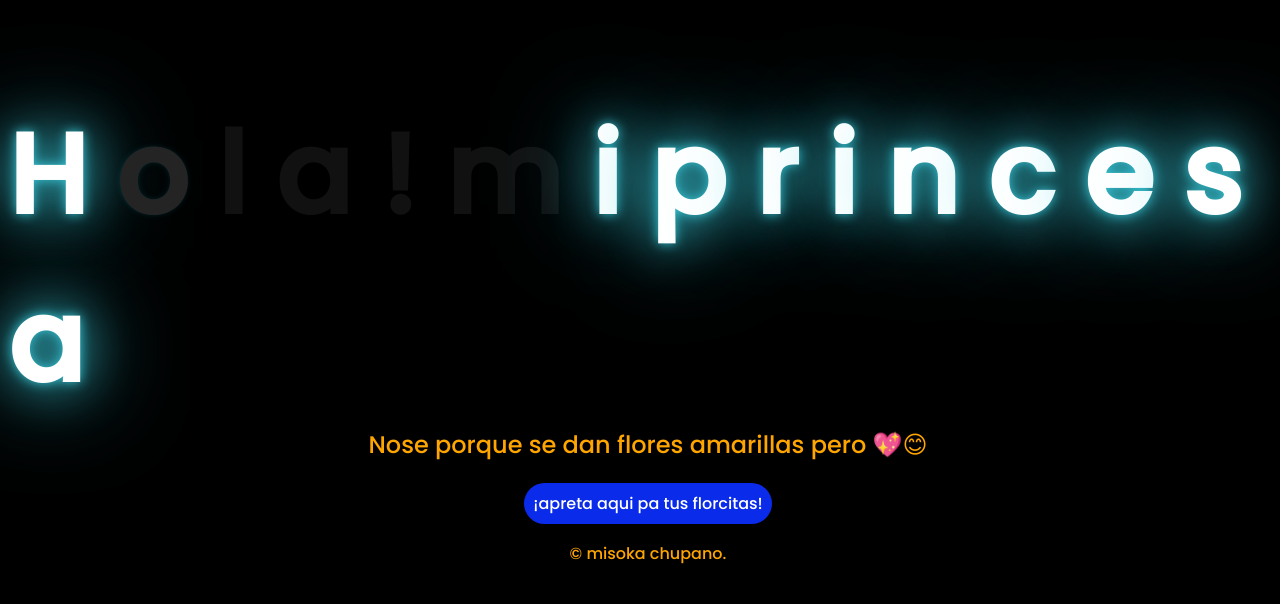
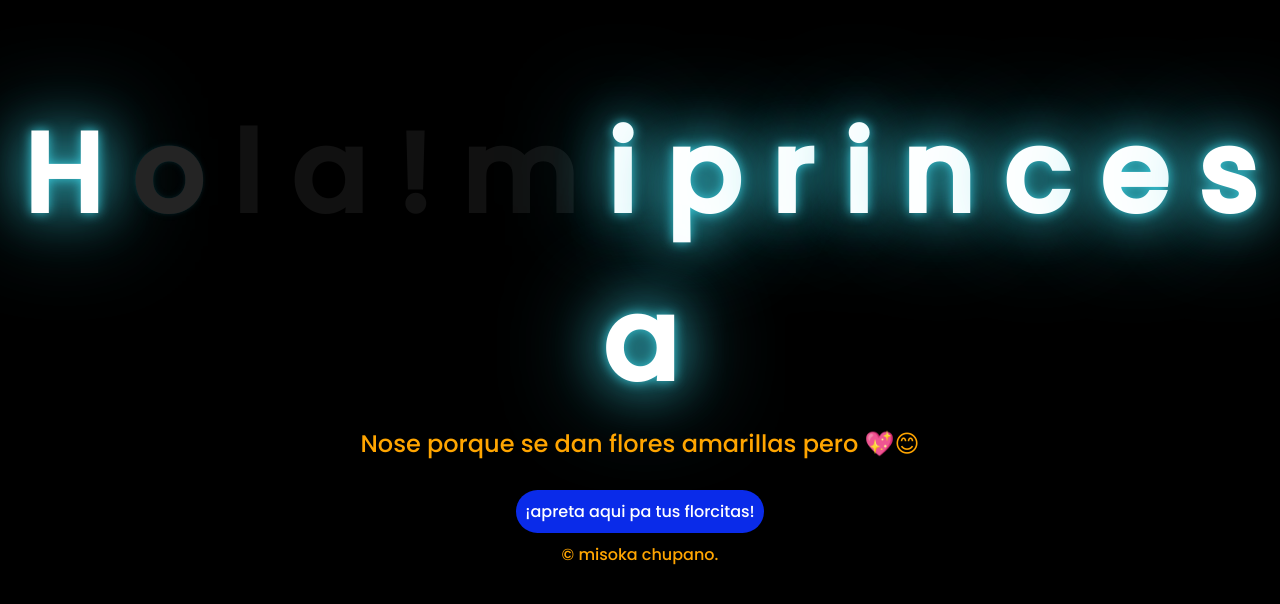
Before and after one commit to m1soka/flores-htt, a plain HTML site: page index.html in a window 1280 px wide. Drawn offline with Linux system fonts and the light colour scheme.

Commit message:
Update style.css

```diff
--- a/css/style.css
+++ b/css/style.css
@@ -1,9 +1,14 @@
 @import url('https://fonts.googleapis.com/css2?family=Poppins:ital,wght@0,500;1,900&display=swap');
-*{
-    font-family: 'Poppins',cursive;
+
+/* General Reset */
+* {
+    font-family: 'Poppins', cursive;
+    margin: 0;
+    padding: 0;
+    box-sizing: border-box;
 }
 
-body{
+body {
     color: orange;
     width: 100%;
     height: 82vh;
@@ -12,87 +17,96 @@ body{
     align-items: center;
     justify-content: center;
     background-color: black;
-
 }
 
-.botones{
+/* Botones */
+.botones {
     padding: 9px;
     border-radius: 80px;
     background-color: transparent;
     border: none;
 }
 
-.botones a{
+.botones a {
     background-color: #0a2be9;
     padding: 9px;
     border-radius: 80px;
-    -webkit-border-radius: 80px;
-    -moz-border-radius: 80px;
-    -ms-border-radius: 80px;
-    -o-border-radius: 80px;
-
+    display: inline-block;
+    text-decoration: none;
+    color: white;
+    transition: background-color 0.3s ease;
 }
 
-.botones a:focus{
-    background-color: rgb(50, 194, 194);
+.botones a:hover {
+    background-color: rgb(50, 194, 194); /* Cambia el hover en lugar del focus */
 }
 
-.greetings{
+/* Texto principal */
+.greetings {
     font-size: 7rem;
     font-weight: 900;
+    text-align: center;
 }
-.greetings > span{
+
+.greetings > span {
     animation: glow 2.5s ease-in-out infinite;
 }
-@keyframes glow{
-    0%, 100%{
+
+/* Animación de brillo */
+@keyframes glow {
+    0%, 100% {
         color: #fff;
         text-shadow: 0 0 12px #39c6d6, 0 0 50px #39c6d6, 0 0 100px #39c6d6;
     }
-    10%, 90%{
+    10%, 90% {
         color: #111;
         text-shadow: none;
     }
 }
-.greetings > span:nth-child(2){
-    animation-delay: .2s ;
+
+/* Añadir retraso en la animación para cada letra */
+.greetings > span:nth-child(2) {
+    animation-delay: 0.2s;
 }
-.greetings > span:nth-child(3){
-    animation-delay: .4s ;
+.greetings > span:nth-child(3) {
+    animation-delay: 0.4s;
 }
-.greetings > span:nth-child(4){
-    animation-delay: .6s;
+.greetings > span:nth-child(4) {
+    animation-delay: 0.6s;
 }
-.greetings > span:nth-child(5){
-    animation-delay: .8s;
+.greetings > span:nth-child(5) {
+    animation-delay: 0.8s;
 }
-.greetings > span:nth-child(6){
+.greetings > span:nth-child(6) {
     animation-delay: 1s;
 }
 
-.description{
+/* Descripción */
+.description {
     font-size: 1.5rem;
     margin-bottom: 20px;
+    text-align: center;
 }
 
-.button a{
+/* Botón */
+.button a {
     text-decoration: none;
     font-size: 1rem;
     color: #111;
 }
 
-@media screen and (max-width:574px){
-    .greetings{
-        display: block;
+/* Responsividad para pantallas pequeñas */
+@media screen and (max-width: 574px) {
+    .greetings {
         font-size: 4rem;
         font-weight: 800;
         text-align: center;
     }
-    .description{
-        font-size: 2rem;
+    .description {
+        font-size: 1.2rem;
+        text-align: center;
     }
-
-    .button a{
-        font-size: 1rem;
+    .button a {
+        font-size: 0.8rem;
     }
 }
```
